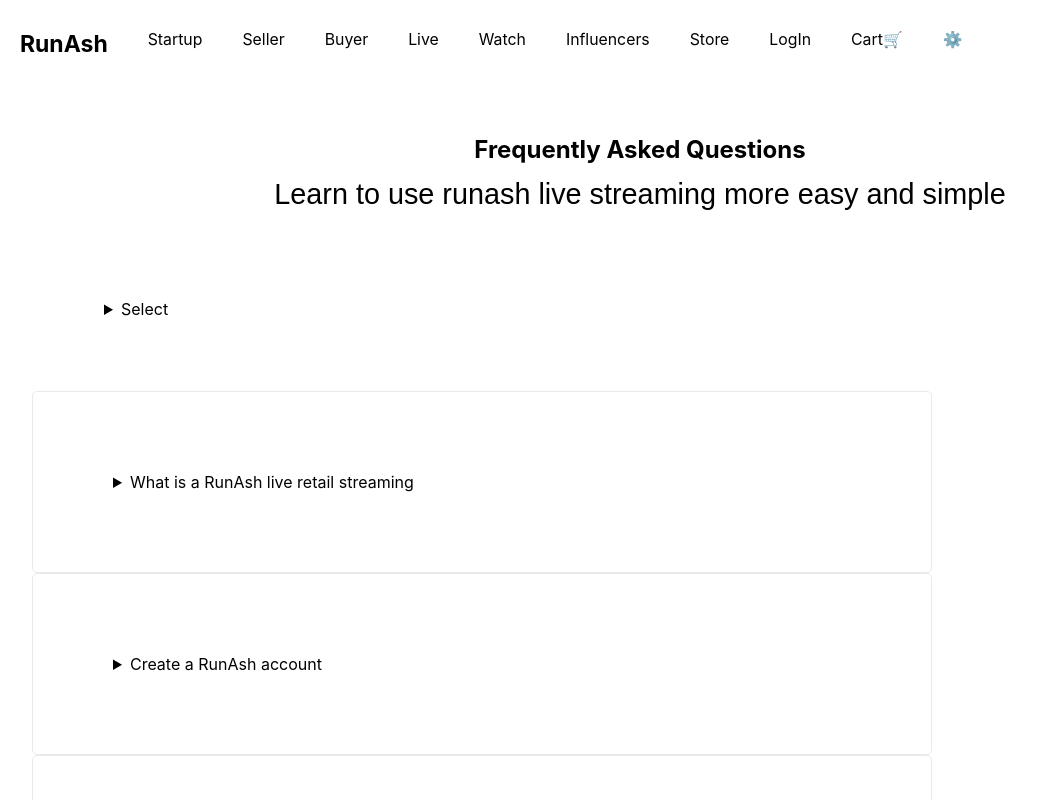
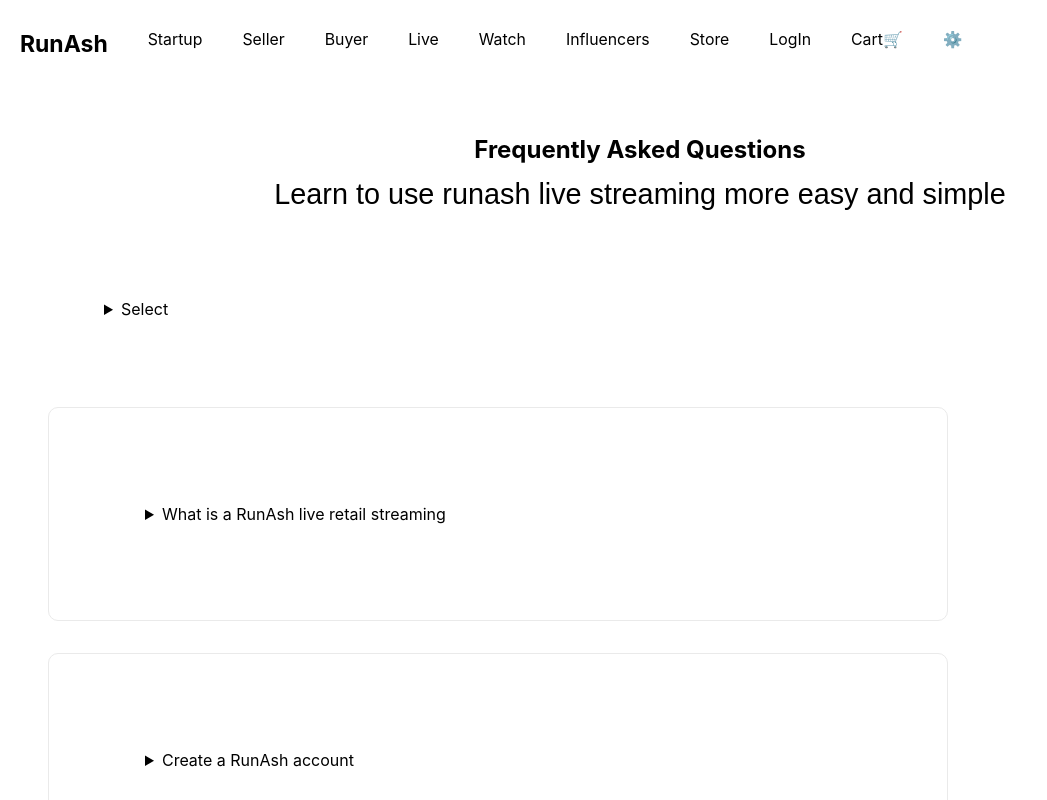
Before and after one commit to rammurmu/next, a Next.js app: page /faq in a window 1280 px wide. Shown: the top 800 px of the page, without its empty margins (0-1047 px from the left). Built offline with nearby package versions, Linux system fonts and the light colour scheme.

Commit message:
Update Faq.module.css

```diff
--- a/styles/Faq.module.css
+++ b/styles/Faq.module.css
@@ -77,13 +77,13 @@
 }
 
 .card {
-  margin: 0rem;
-  padding: 0.5rem;
+  margin: 1rem;
+  padding: 1.5rem;
   text-align: left;
   color: inherit;
   text-decoration: none;
   border: 1px solid #eaeaea;
-  border-radius: 5px;
+  border-radius: 10px;
   transition: color 0.15s ease, border-color 0.15s ease;
   max-width: 900px;
 
```
